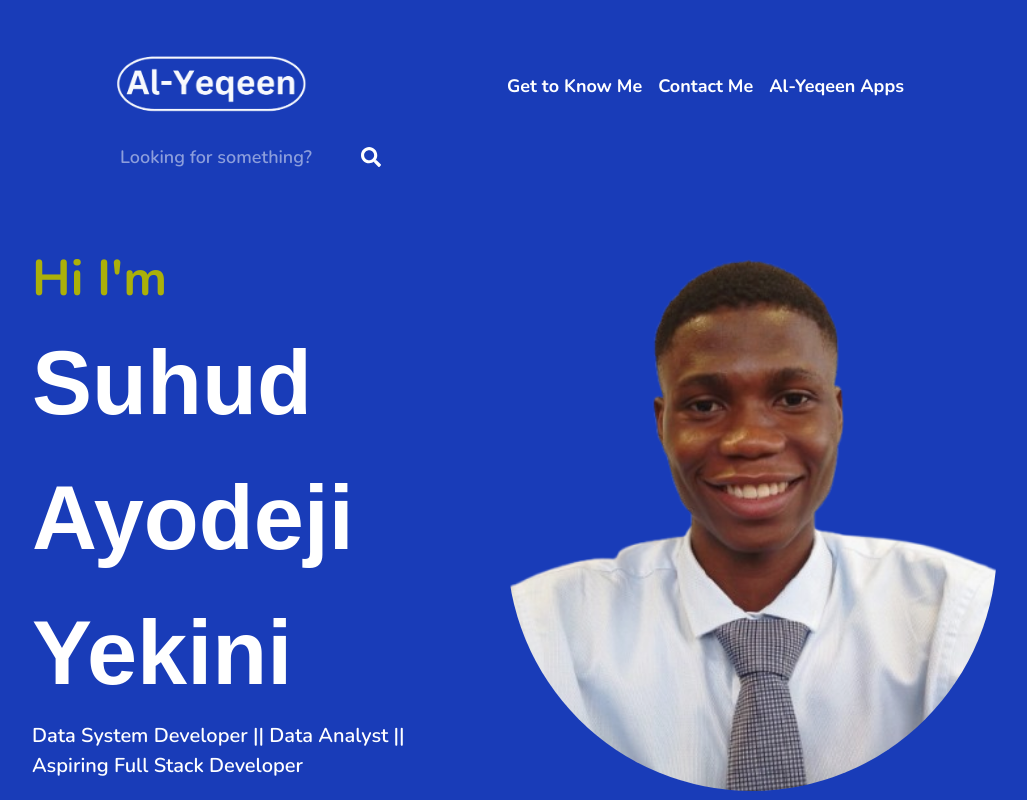
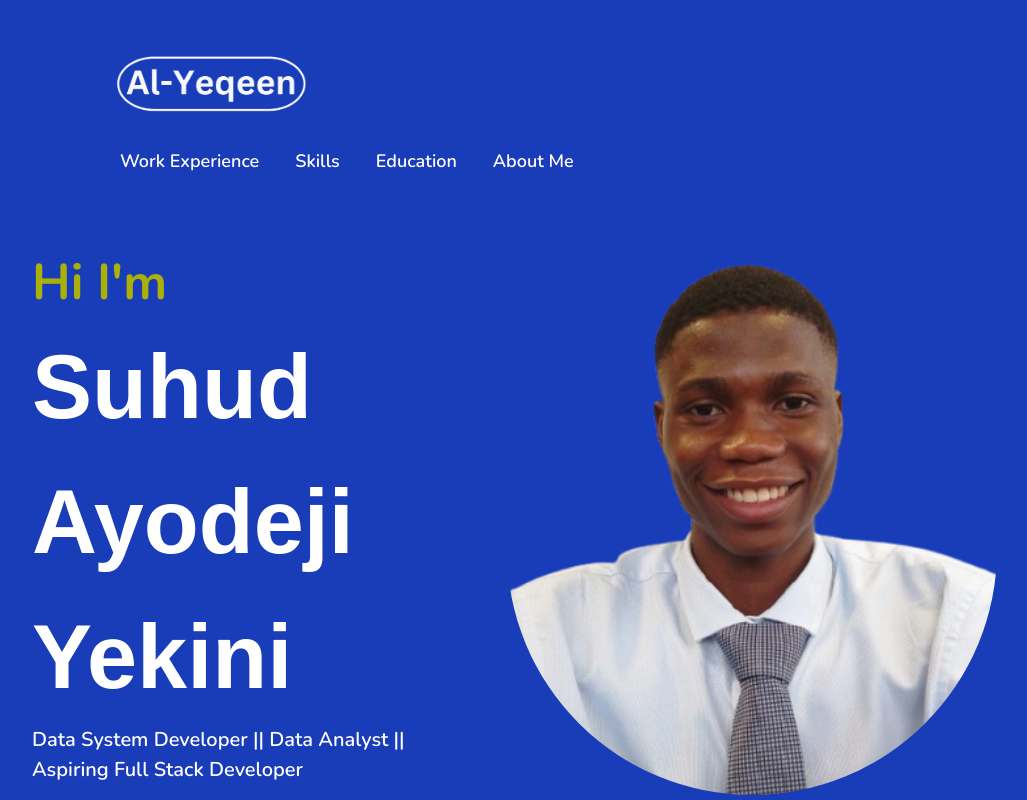
Before and after one commit to SuhudAlyeqeenDotGithub/SuhudAyodejiYekiniPortfolio, a Next.js app: page / in a window 1280 px wide. Shown: the top 800 px of the page, without its empty margins (128-1155 px from the left). Built offline with nearby package versions, Linux system fonts and the light colour scheme; a web font is replaced by a local one.

Commit message:
Refined the portfolio for another deployment

```diff
--- a/src/components/Header.tsx
+++ b/src/components/Header.tsx
@@ -1,67 +1,97 @@
 "use client";
 
 import Image from "next/image";
-import { FaSearch } from "react-icons/fa";
-import Link from "next/link";
-import { useState } from "react";
+// import { FaSearch } from "react-icons/fa";
+// import Link from "next/link";
+// import { useState } from "react";
 
 function Header() {
-  const [onProfile, setOnProfile] = useState(false);
-  const parentLinkStyling = "hover:bg-darkBlue2/90 font-bold text-lg whitespace-nowrap p-2 rounded-md";
+  // const [onProfile, setOnProfile] = useState(false);
+  // const parentLinkStyling = "hover:bg-darkBlue2/90 font-bold text-lg whitespace-nowrap p-2 rounded-md";
   const childLinkStyling =
-    "hover:bg-white hover:text-darkBlue2 font-semibold transform duration-500 hover:scale-115 whitespace-nowrap w-full p-2 rounded ";
+    "hover:bg-white hover:text-darkBlue2 font-semibold text-lg transform duration-500 hover:scale-115 whitespace-nowrap w-full p-2 rounded hover:cursor-pointer";
 
-  const profileLinks = (
-    <div className="absolute left-0 top-full bg-darkBlue2/90 rounded-md p-4 z-10">
-      <ul className="flex flex-col gap-5">
-        {" "}
-        <Link href="/about" className={childLinkStyling}>
-          <li>Work Experience</li>
-        </Link>
-        <Link href="/about" className={childLinkStyling}>
-          <li>Education & Learning</li>
-        </Link>
-        <Link href="/about" className={childLinkStyling}>
-          <li>About Me</li>
-        </Link>
-      </ul>
-    </div>
-  );
+  // const profileLinks = (
+  //   <div className="absolute left-0 top-full bg-darkBlue2/90 rounded-md p-4 z-10">
+  //     <ul className="flex flex-col gap-5">
+  //       <Link href="/about" className={childLinkStyling}>
+  //         <li>Work Experience</li>
+  //       </Link>
+  //       <Link href="/about" className={childLinkStyling}>
+  //         <li>Education</li>
+  //       </Link>
+  //       <Link href="/about" className={childLinkStyling}>
+  //         <li>About Me</li>
+  //       </Link>
+  //     </ul>
+  //   </div>
+  // );
 
   return (
-    <div className="flex flex-wrap lg:nowrap justify-center xl:justify-between items-center lg:px-20 py-8 gap-4">
+    <div className="flex flex-wrap lg:nowrap items-center lg:px-20 py-8 gap-y-5 gap-x-50">
       <div className="flex-shrink-0">
         <Image src="/alyeqeenLogo.png" alt="Al-Yeqeen Logo" width={200} height={200} className="object-cover" />
       </div>
       <nav className="">
-        <ul className="flex flex-wrap md:flex-nowrap gap-">
+        {/* <ul className="flex flex-wrap md:flex-nowrap gap-5">
           <div
             className={`relative ${parentLinkStyling}`}
             onMouseEnter={() => setOnProfile(!onProfile)}
             onMouseLeave={() => setOnProfile(!onProfile)}
           >
-            <Link href="/about" className="block">
-              <li>Get to Know Me</li>
-            </Link>
+            <li>Get to Know Me</li>
+
             {onProfile && profileLinks}
           </div>
 
-          <Link href="/services" className={parentLinkStyling}>
-            <li>Contact Me</li>
-          </Link>
-          <Link href="/contact" className={parentLinkStyling}>
-            <li>Al-Yeqeen Apps</li>
-          </Link>
+          <li>Contact Me</li>
+
+          <li>Al-Yeqeen Apps</li>
+        </ul> */}
+        <ul className="flex flex-wrap md:flex-nowrap gap-5">
+          <li
+            className={childLinkStyling}
+            onClick={() => {
+              document.getElementById("workexperience")?.scrollIntoView({ behavior: "smooth" });
+            }}
+          >
+            Work Experience
+          </li>
+          <li
+            className={childLinkStyling}
+            onClick={() => {
+              document.getElementById("skills")?.scrollIntoView({ behavior: "smooth" });
+            }}
+          >
+            Skills
+          </li>
+          <li
+            className={childLinkStyling}
+            onClick={() => {
+              document.getElementById("education")?.scrollIntoView({ behavior: "smooth" });
+            }}
+          >
+            Education
+          </li>
+
+          <li
+            className={childLinkStyling}
+            onClick={() => {
+              document.getElementById("aboutme")?.scrollIntoView({ behavior: "smooth" });
+            }}
+          >
+            About Me
+          </li>
         </ul>
       </nav>
-      <div className="flex items-center gap-1">
+      {/* <div className="flex items-center gap-1">
         <input
           type="input"
           placeholder="Looking for something?"
           className="outline-hidden focus:border text-lg border-white rounded-md p-2"
         />
         <FaSearch className="size-5" />
-      </div>
+      </div> */}
     </div>
   );
 }
--- a/src/components/HomeSection3.tsx
+++ b/src/components/HomeSection3.tsx
@@ -60,7 +60,9 @@ const HomeSection3 = () => {
     <div className="bg-blue-800 text-white font-bold flex flex-wrap md:flex-col p-5 md:p-20 border-t-5 justify-between gap-10">
       <div className="flex flex-wrap md:flex-nowrap justify-between gap-10">
         <div className={divCardStyle}>
-          <h1 className="font-extrabold text-[30px] mb-5 text-center">Skills</h1>
+          <h1 id="skills" className="font-extrabold text-[30px] mb-5 text-center">
+            Skills
+          </h1>
           <ul className="list-disc list-inside flex flex-col gap-5">
             <li>
               <b>Development:</b> JavaScript, Node.js, React.js, Next.js, TypeScript, Express.js, HTML, CSS, Redux, Git,
@@ -78,7 +80,9 @@ const HomeSection3 = () => {
           </ul>
         </div>
         <div className={divCardStyle}>
-          <h1 className="font-extrabold text-[30px] text-center mb-5">Education</h1>
+          <h1 id="education" className="font-extrabold text-[30px] text-center mb-5 text">
+            Education
+          </h1>
           <ul className="list-disc list-inside flex flex-col gap-5">
             <li>BTEC Level 3 National Extended Diploma in Information Technology (Grade **D) - Sep 2022 - Jul 2024 </li>
             <li>GCSE Mathematic (Grade: 5) - Aug 2022</li>
@@ -88,7 +92,7 @@ const HomeSection3 = () => {
       </div>
 
       <div className="w-full flex flex-col gap-10 text-lg items-center mt-10">
-        <h1 id="workexperience" className="font-extrabold text-[40px]">
+        <h1 id="workexperience" className="font-extrabold text-[40px] text-center">
           Work Experience
         </h1>
         <div className="flex flex-wrap gap-5 items-center justify-center">
```
